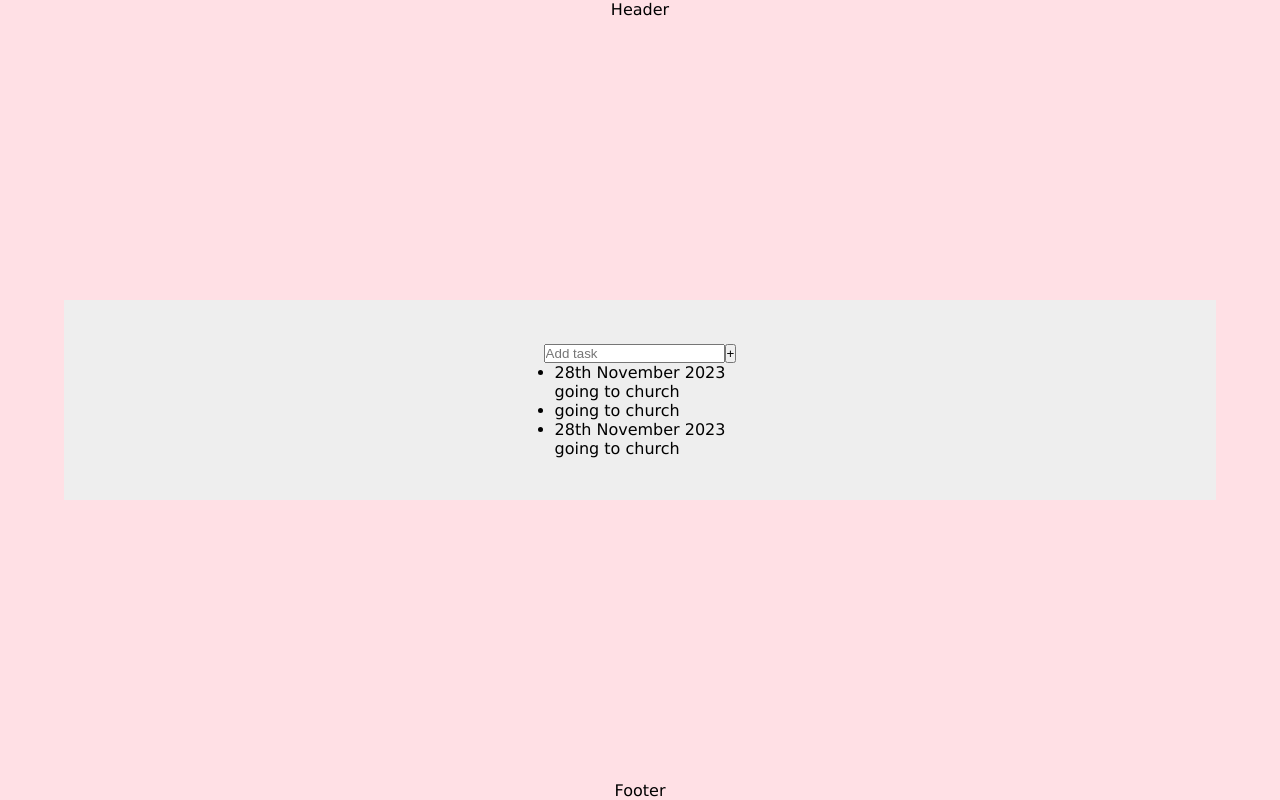
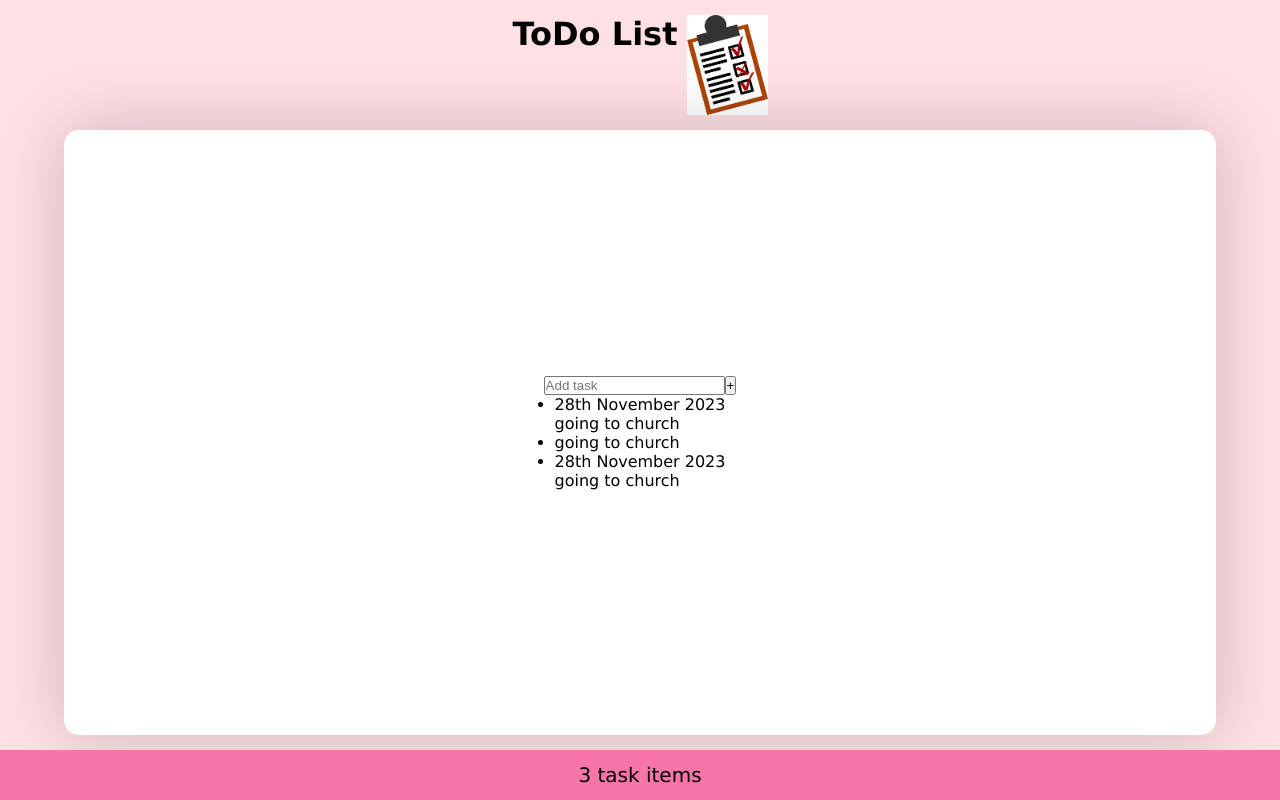
Before and after one commit to chiagoziepio/todo-list, a React (Vite) app: page / in a window 1280 px wide. Built offline with nearby package versions, Linux system fonts and the light colour scheme.

Commit message:
modify header and footer to increase the user experince

```diff
--- a/src/App.jsx
+++ b/src/App.jsx
@@ -43,7 +43,9 @@ function App() {
         setInputValue={setInputValue}
         handleSubmit={handleSubmit}
       />
-      <Footer/>
+      <Footer
+        tasks={tasks.length}
+      />
     </div>
   )
 }
--- a/src/Footer.jsx
+++ b/src/Footer.jsx
@@ -1,8 +1,10 @@
 import React from 'react'
 
-const Footer = () => {
+const Footer = ({tasks}) => {
   return (
-    <footer>Footer</footer>
+    <footer>
+      <p>{tasks} task {tasks === 1 ? "item" : "items"}</p>
+    </footer>
   )
 }
 
--- a/src/Header.jsx
+++ b/src/Header.jsx
@@ -1,8 +1,12 @@
 import React from 'react'
+
 
 const Header = () => {
   return (
-    <header>Header</header>
+    <header>
+      <h1 className="app_title">ToDo List</h1>
+      <img src="images/todo-icon.png" className='todo-icon' alt="" />
+    </header>
   )
 }
 
--- a/src/Task.jsx
+++ b/src/Task.jsx
@@ -13,6 +13,7 @@ const Task = ({tasks,inputValue,handleSubmit,setInputValue}) => {
         <ul className="task-ul">
             {tasks.map(task =>(
                 <ListItems
+                  key={task.id}
                  task={task}
                 />
             ))}
--- a/src/index.css
+++ b/src/index.css
@@ -19,20 +19,33 @@ body{
     background-color: #ffe0e5;
 }
 header{
-    position: fixed;
-    top:0;
+
+    display: flex;
+    margin: 15px 0;
+}
+.todo-icon{
+    height: 100px;
+    margin-left: 10px;
 }
 main{
-
+    flex-grow: 1;
     display: flex;
     flex-direction: column;
     align-items: center;
     justify-content: center;
     width: 90vw;
-    background-color: #eee;
-    min-height: 200px;
+    background-color: white;
+   border-radius: 15px;
+   box-shadow: 0 0 70px rgba(0,0,0,0.2);
 }
 footer{
-    position: absolute;
-    bottom: 0;
+   height: 50px;
+   width: 100%;
+   display: grid;
+   place-content: center;
+    background-color: #f875aa;
+    margin-top: 15px;
 }
+footer p{
+    font-size: 20px;
+}
```
Also changed, not shown: public/images/todo-icon.png (added).
